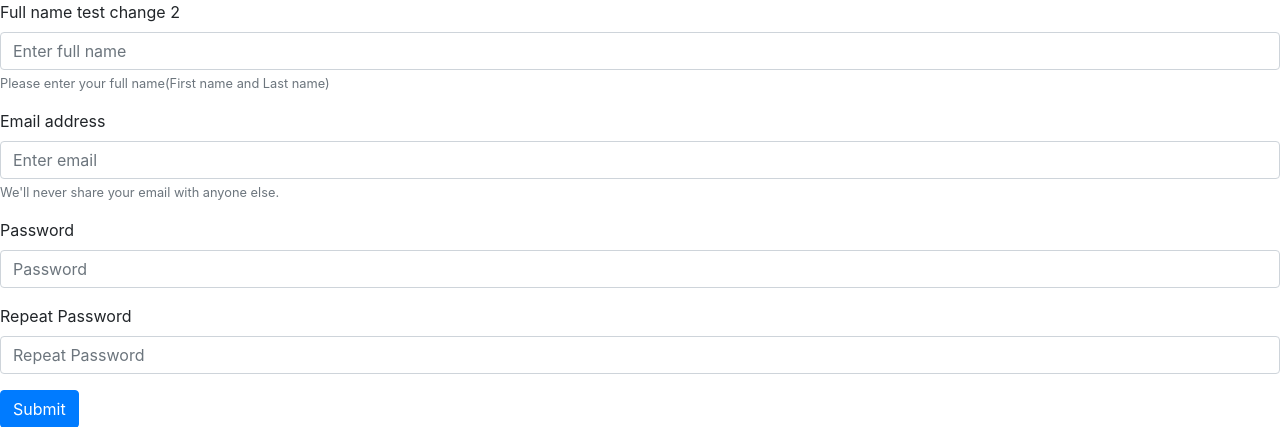
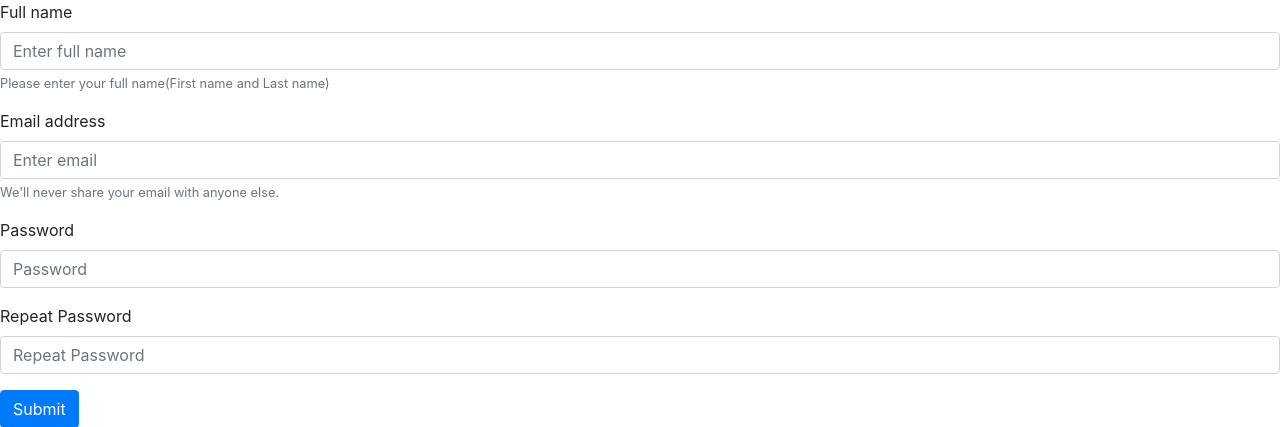
Before and after one commit to TheRivasCoder/restaurant_rater, a Flask app: page / in a window 1280 px wide. Shown: the part 56-483 px from the top of the page. Run offline with Flask 2, Linux system fonts and the light colour scheme; some libraries are stand-ins or nearby versions.

Commit message:
Removed test text

```diff
--- a/templates/index.html
+++ b/templates/index.html
@@ -11,7 +11,7 @@
 
 <form action="" method="post">
     <div class="form-group">
-        <label for="Fullname">Full name test change 2</label>
+        <label for="Fullname">Full name</label>
         <input name="fullname" class="form-control" id="inputFullName" aria-describedby="emailHelp" placeholder="Enter full name">
         <small id="fullName" class="form-text text-muted">Please enter your full name(First name and Last name)</small>
     </div>
```
